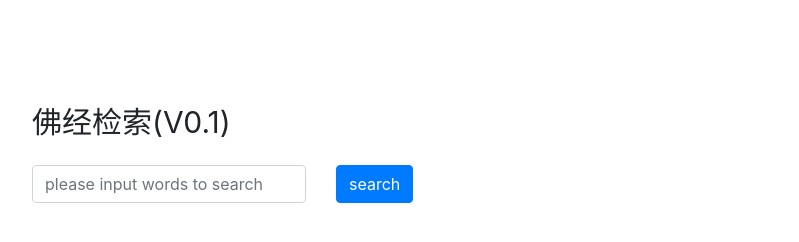
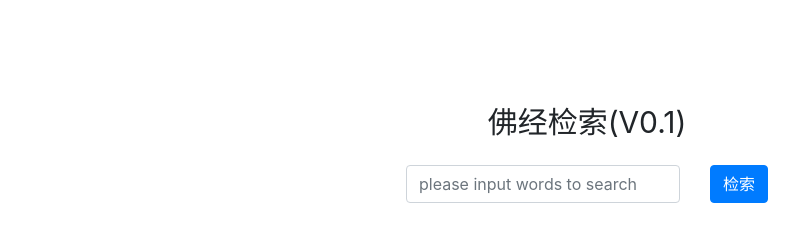
Before and after one commit to Zjie/longquan_buddhism_online_reader_static, a plain HTML site: page index.html in a window 1280 px wide. Shown: the whole page, without its empty margins (53-852 px from the left). Drawn offline with nearby package versions, Linux system fonts and the light colour scheme.

Commit message:
modify style

```diff
--- a/index.html
+++ b/index.html
@@ -19,15 +19,15 @@
     <script src="https://cdnjs.cloudflare.com/ajax/libs/popper.js/1.12.9/umd/popper.min.js" integrity="sha384-ApNbgh9B+Y1QKtv3Rn7W3mgPxhU9K/ScQsAP7hUibX39j7fakFPskvXusvfa0b4Q" crossorigin="anonymous"></script>
     <script src="https://maxcdn.bootstrapcdn.com/bootstrap/4.0.0/js/bootstrap.min.js" integrity="sha384-JZR6Spejh4U02d8jOt6vLEHfe/JQGiRRSQQxSfFWpi1MquVdAyjUar5+76PVCmYl" crossorigin="anonymous"></script>
     <div class="container justify-content-md-center" style="padding-top: 100px">
-      <div class="row align-items-center">
-        <div class='col' style='text-align: left;font-size: 30px;padding-bottom: 20px;'>佛经检索(V0.1)</div>
+      <div class="row">
+        <div class='col' style='text-align: center;font-size: 30px;padding-bottom: 20px;'>佛经检索(V0.1)</div>
       </div>
-      <div class="row align-items-center">
+      <div class="row justify-content-md-center">
         <div class="col-auto">
           <input id='query' type="text" class="form-control" placeholder="please input words to search" aria-label="word" aria-describedby="basic-addon1">
         </div>
         <div class="col-auto">
-          <button id="search" type="button" class="btn btn-primary">search</button>
+          <button id="search" type="button" class="btn btn-primary">检索</button>
         </div>
       </div>
     </div>
```
Also changed, not shown: search.html (+1 -1 lines).
